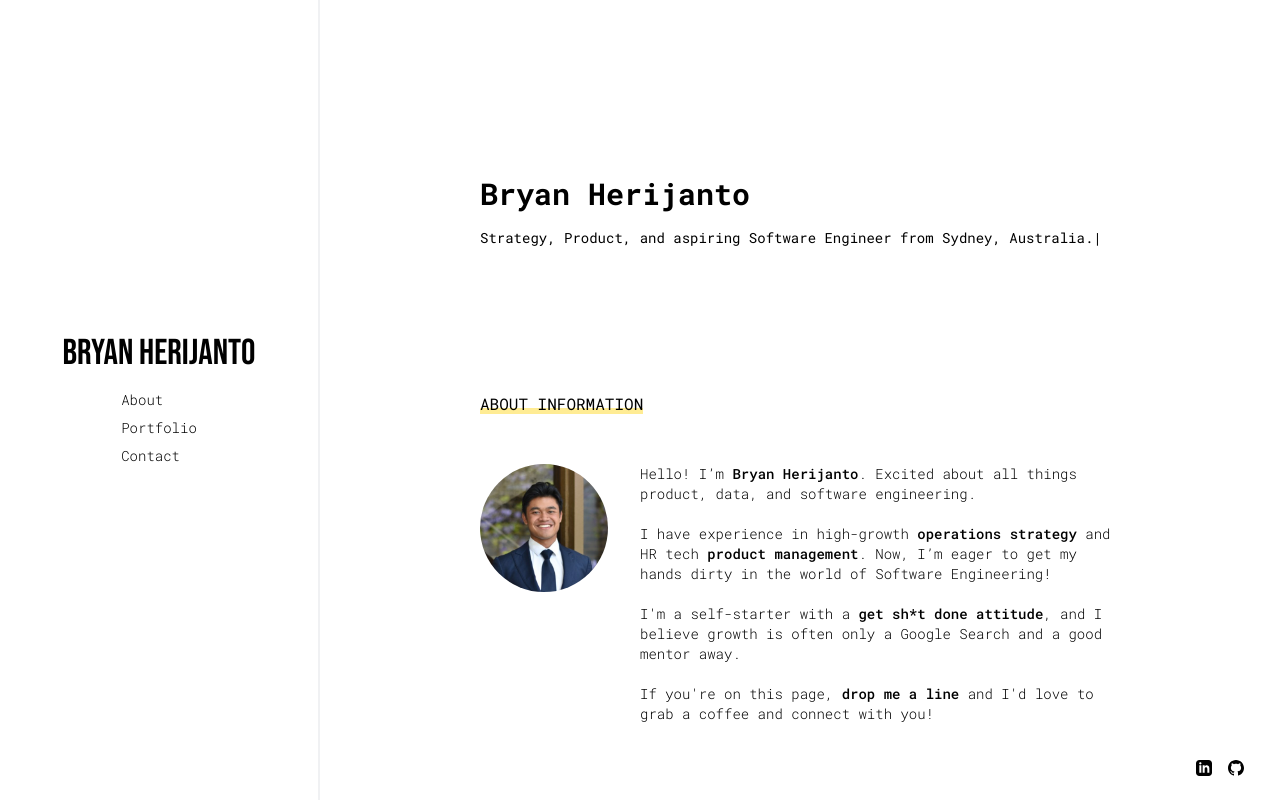
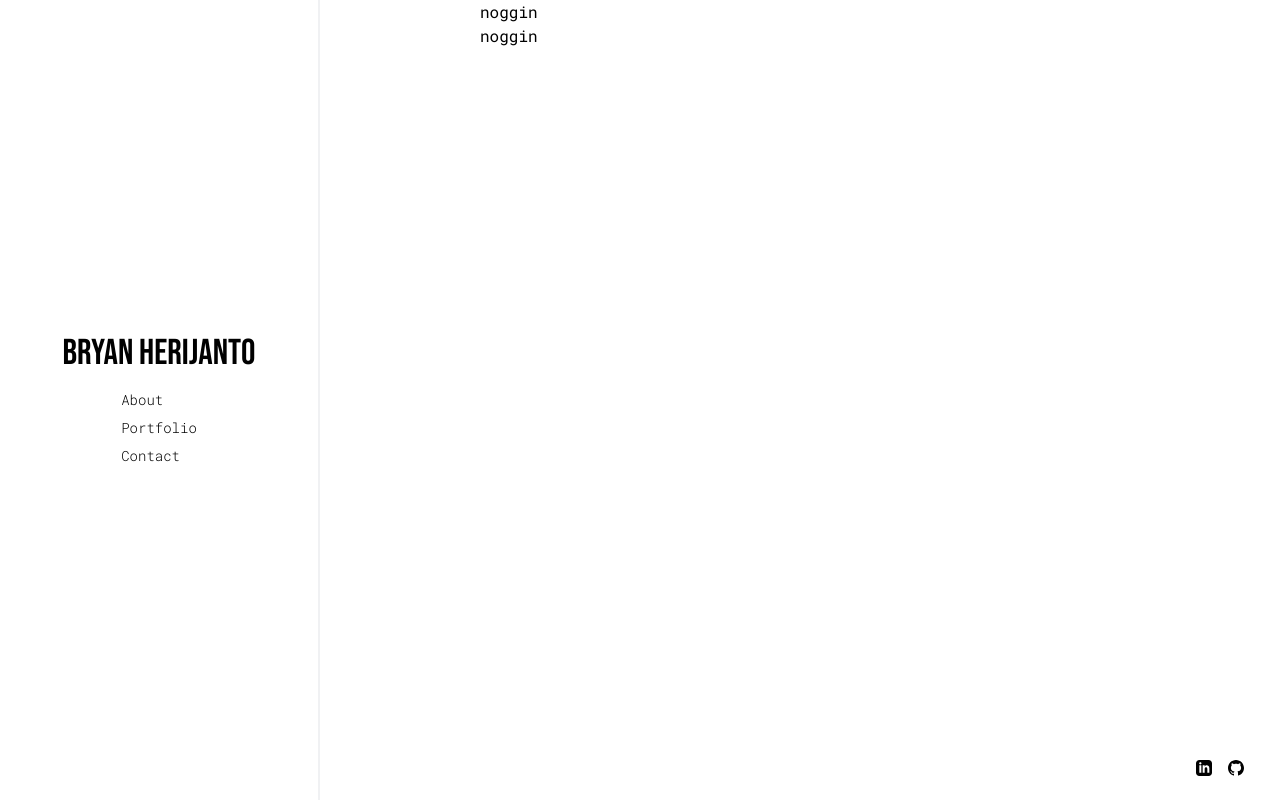
Before and after one commit to coolbmann/Personal-Portfolio, a React (Vite) app: page /projects/noggin in a window 1280 px wide. Shown: the top 800 px of the page. Built offline with nearby package versions, Linux system fonts and the light colour scheme.

Commit message:
Router setup for Portfolio Page. Next, implement Portfolio page design

```diff
--- a/package.json
+++ b/package.json
@@ -12,6 +12,7 @@
   "dependencies": {
     "react": "^18.3.1",
     "react-dom": "^18.3.1",
+    "react-router-dom": "^6.24.0",
     "react-type-animation": "^3.2.0"
   },
   "devDependencies": {
--- a/src/App.tsx
+++ b/src/App.tsx
@@ -1,11 +1,22 @@
-import { useRef, useState } from "react";
+import { RefObject, createContext, useContext, useRef, useState } from "react";
 import "./index.css";
 import Sidebar from "./pages/homepage/components/Sidebar";
-import About from "./pages/homepage/components/About";
-import Experience from "./pages/homepage/components/Experience";
-import Portfolio from "./pages/homepage/components/Portfolio";
-import Contact from "./pages/homepage/components/Contact";
 import Footer from "./pages/homepage/components/Footer";
+import Homepage from "./pages/homepage/Homepage";
+import { Outlet, Route, Routes } from "react-router-dom";
+import Noggin from "./pages/project-detail/Noggin";
+
+interface RefContextInterface {
+  aboutRef: RefObject<HTMLDivElement> | null;
+  portfolioRef: RefObject<HTMLDivElement> | null;
+  contactRef: RefObject<HTMLDivElement> | null;
+}
+
+const refContext = createContext<RefContextInterface>({
+  aboutRef: null,
+  portfolioRef: null,
+  contactRef: null,
+});
 
 function App() {
   const [count, setCount] = useState(3);
@@ -27,16 +38,18 @@ function App() {
         }}
       />
       <div className="flex flex-col mx-auto w-6/12 max-w-4xl">
-        <div className="flex flex-col mx-auto">
-          <About refProp={aboutRef} />
-          <Experience />
-          <Portfolio refProp={portfolioRef} />
-          <Contact refProp={contactRef} />
-        </div>
+        <Routes>
+          <Route path="/" element={<Homepage />}></Route>
+          <Route path="/projects/noggin" element={<Noggin />} />
+        </Routes>
+
+        <refContext.Provider value={{ aboutRef, portfolioRef, contactRef }}>
+          <Outlet />
+        </refContext.Provider>
         <Footer />
       </div>
     </div>
   );
 }
 
-export default App;
+export { App, refContext };
--- a/src/main.tsx
+++ b/src/main.tsx
@@ -1,10 +1,30 @@
-import React from 'react'
-import ReactDOM from 'react-dom/client'
-import App from './App.tsx'
-import './index.css'
+import React from "react";
+import ReactDOM from "react-dom/client";
+import { App } from "./App.tsx";
+import "./index.css";
+import { createBrowserRouter, RouterProvider } from "react-router-dom";
+import Homepage from "./pages/homepage/Homepage.tsx";
+import Noggin from "./pages/project-detail/Noggin.tsx";
 
-ReactDOM.createRoot(document.getElementById('root')!).render(
+const router = createBrowserRouter([
+  {
+    path: "/",
+    element: <App />,
+    children: [
+      {
+        path: "homepage",
+        element: <Homepage />,
+      },
+      {
+        path: "projects/noggin",
+        element: <Noggin />,
+      },
+    ],
+  },
+]);
+
+ReactDOM.createRoot(document.getElementById("root")!).render(
   <React.StrictMode>
-    <App />
-  </React.StrictMode>,
-)
+    <RouterProvider router={router} />
+  </React.StrictMode>
+);
--- /dev/null
+++ b/src/pages/homepage/Homepage.tsx
@@ -0,0 +1,18 @@
+import React, { RefObject } from "react";
+import About from "./components/About";
+import Experience from "./components/Experience";
+import Portfolio from "./components/Portfolio";
+import Contact from "./components/Contact";
+
+const Homepage = () => {
+  return (
+    <div className="flex flex-col mx-auto">
+      <About />
+      <Experience />
+      <Portfolio />
+      <Contact />
+    </div>
+  );
+};
+
+export default Homepage;
--- a/src/pages/homepage/components/About.tsx
+++ b/src/pages/homepage/components/About.tsx
@@ -1,16 +1,15 @@
-import React, { ReactElement, RefObject } from "react";
+import React, { ReactElement, RefObject, useContext } from "react";
 import profilePic from "../../../assets/profilePic.jpeg";
 import { TypeAnimation } from "react-type-animation";
+import { refContext } from "../../../App";
 
-interface props {
-  refProp: RefObject<HTMLDivElement>;
-}
+const About = () => {
+  const { aboutRef } = useContext(refContext);
 
-const About = ({ refProp }: props) => {
   return (
     <div className="flex flex-col gap-36">
       {/* Name */}
-      <div ref={refProp} className="flex flex-col gap-4">
+      <div ref={aboutRef} className="flex flex-col gap-4">
         <div className="font-roboto font-bold text-3xl mt-44">
           Bryan Herijanto
         </div>
--- a/src/pages/homepage/components/Contact.tsx
+++ b/src/pages/homepage/components/Contact.tsx
@@ -1,18 +1,17 @@
-import React, { RefObject } from "react";
+import React, { RefObject, useContext, useReducer, useRef } from "react";
 import {
   Github,
   Email,
   LinkedIn,
   Phone,
 } from "../../../assets/svg-files/index";
+import { refContext } from "../../../App";
 
-interface props {
-  refProp: RefObject<HTMLDivElement>;
-}
+const Contact = () => {
+  const { contactRef } = useContext(refContext);
 
-const Contact = ({ refProp }: props) => {
   return (
-    <div ref={refProp} className="flex flex-col mt-8 gap-12">
+    <div ref={contactRef} className="flex flex-col mt-8 gap-12">
       <div className=" py-4">
         <span className="bg-gray-200 px-8 py-4 text-sm">LET'S CHAT!</span>
       </div>
--- a/src/pages/homepage/components/Portfolio.tsx
+++ b/src/pages/homepage/components/Portfolio.tsx
@@ -1,17 +1,18 @@
-import React, { RefObject } from "react";
+import React, { RefObject, useContext } from "react";
 import nogginPic from "../../../assets/noggin.png";
+import { refContext } from "../../../App";
+import { Link } from "react-router-dom";
 
-interface props {
-  refProp: RefObject<HTMLDivElement>;
-}
+const Portfolio = () => {
+  const { portfolioRef } = useContext(refContext);
 
-const Portfolio = ({ refProp }: props) => {
   return (
-    <div ref={refProp} className="flex flex-col mt-8 gap-12">
+    <div ref={portfolioRef} className="flex flex-col mt-8 gap-12">
       <div className=" py-4">
         <span className="bg-gray-200 px-8 py-4 text-sm">A PROJECT THAT...</span>
       </div>
       <div className="grid grid-cols-2 grid-rows-2 gap-y-12">
+        <Link to="/projects/noggin">
           <div className="flex flex-col gap-8">
             <div>
               <span className="shadow-custom-inset">
@@ -19,7 +20,11 @@ const Portfolio = ({ refProp }: props) => {
               </span>
             </div>
             <div className="h-96 w-10/12 border-solid border-2 group hover:cursor-pointer">
-            <img src={nogginPic} alt="" className="object-cover h-48 w-full" />
+              <img
+                src={nogginPic}
+                alt=""
+                className="object-cover h-48 w-full"
+              />
               <div className="flex flex-col gap-4 px-8 py-4 text-sm font-light">
                 <div className="font-medium text-base">Noggin</div>
                 <div className="bg-gray-200 h-px"></div>
@@ -36,6 +41,7 @@ const Portfolio = ({ refProp }: props) => {
               </div>
             </div>
           </div>
+        </Link>
         <div className="flex flex-col gap-8">
           <div>
             <span className="shadow-custom-inset">AUTOMATED MY WORK DAY</span>
--- /dev/null
+++ b/src/pages/project-detail/Noggin.tsx
@@ -0,0 +1,7 @@
+import React from "react";
+
+const noggin = () => {
+  return <div>noggin</div>;
+};
+
+export default noggin;
```
Also changed, not shown: 1 other file (tests, documents, lock files or other folders). Lines whose indentation alone changed are shown as unchanged.
